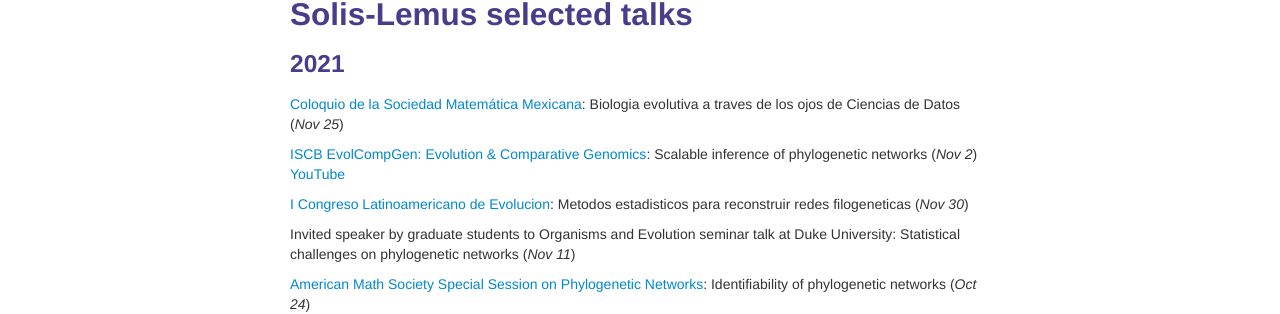
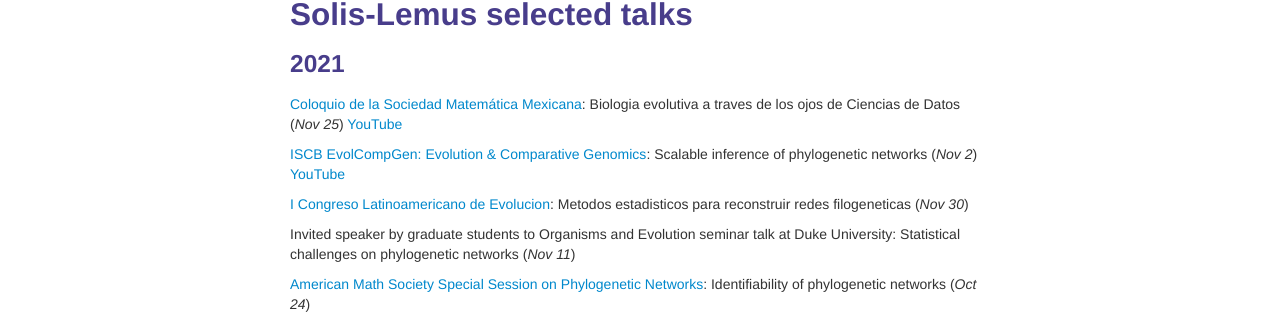
Before and after one commit to solislemuslab/solislemuslab.github.io, a Jekyll site: the page built from pages/talks.md, in a window 1280 px wide and 900 px high. Shown: the part 220-534 px from the top of the window. Built offline with Jekyll 4.4.1, drawn with Linux system fonts in a browser that asks for light colours.

Commit message:
added link to mate talk

```diff
--- a/pages/talks.md
+++ b/pages/talks.md
@@ -20,7 +20,7 @@ description: Claudia Solis-Lemus' talks
 
 ### 2021
 
-[Coloquio de la Sociedad Matemática Mexicana](https://www.smm.org.mx/coloquioconjunto/410/biologia-evolutiva-a-traves-de-los-ojos-de-ciencias-de-datos): Biologia evolutiva a traves de los ojos de Ciencias de Datos (_Nov 25_)
+[Coloquio de la Sociedad Matemática Mexicana](https://www.smm.org.mx/coloquioconjunto/410/biologia-evolutiva-a-traves-de-los-ojos-de-ciencias-de-datos): Biologia evolutiva a traves de los ojos de Ciencias de Datos (_Nov 25_) [YouTube](https://www.youtube.com/watch?v=uADQQbS2oa4)
 
 [ISCB EvolCompGen: Evolution & Comparative Genomics](https://www.iscb.org/cms_addon/conferences/ismbeccb2021/tracks/evolcompgen): Scalable inference of phylogenetic networks (_Nov 2_) [YouTube](https://www.youtube.com/watch?v=J9HjsJ9PaGI)
 
```
